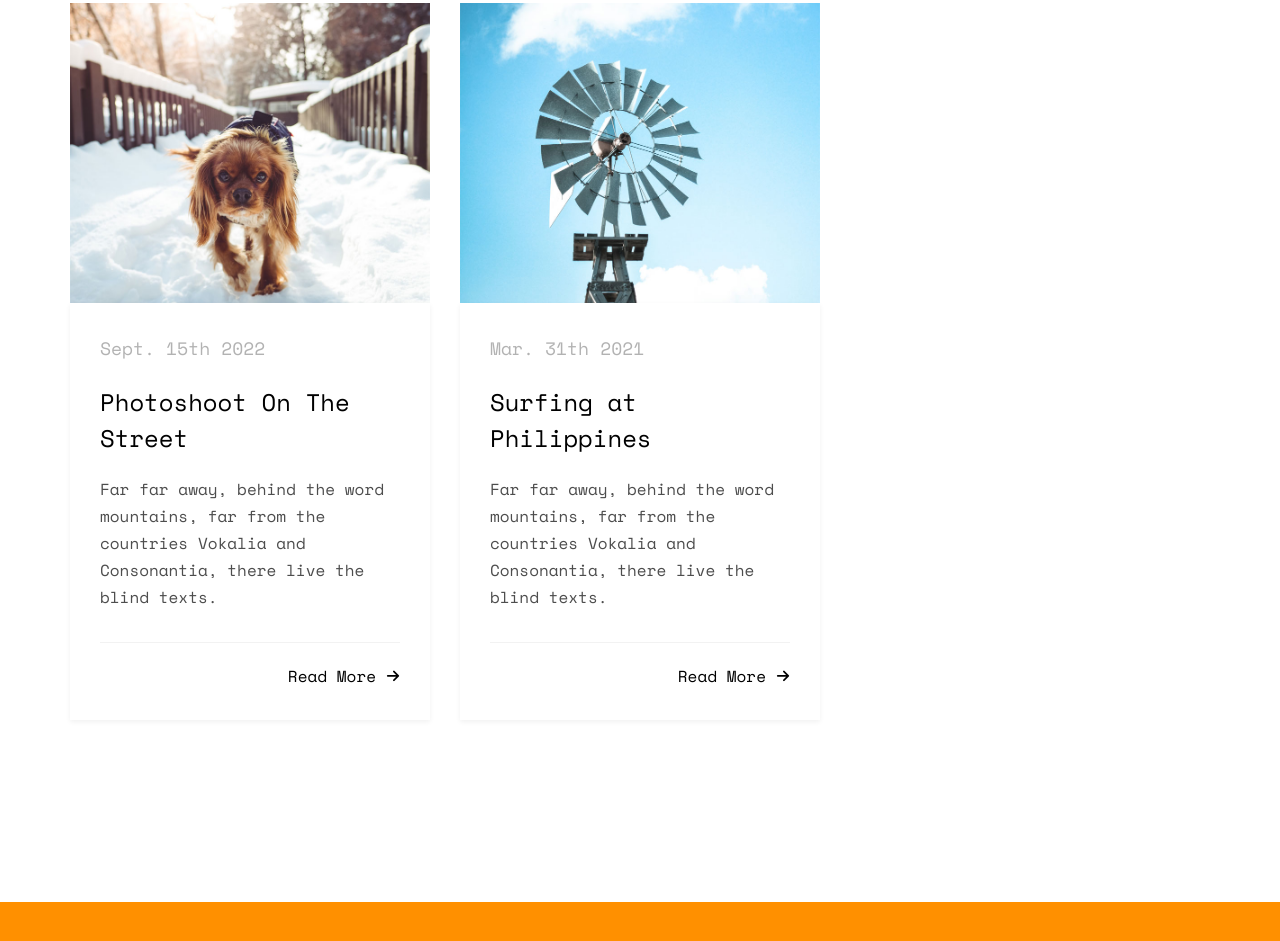
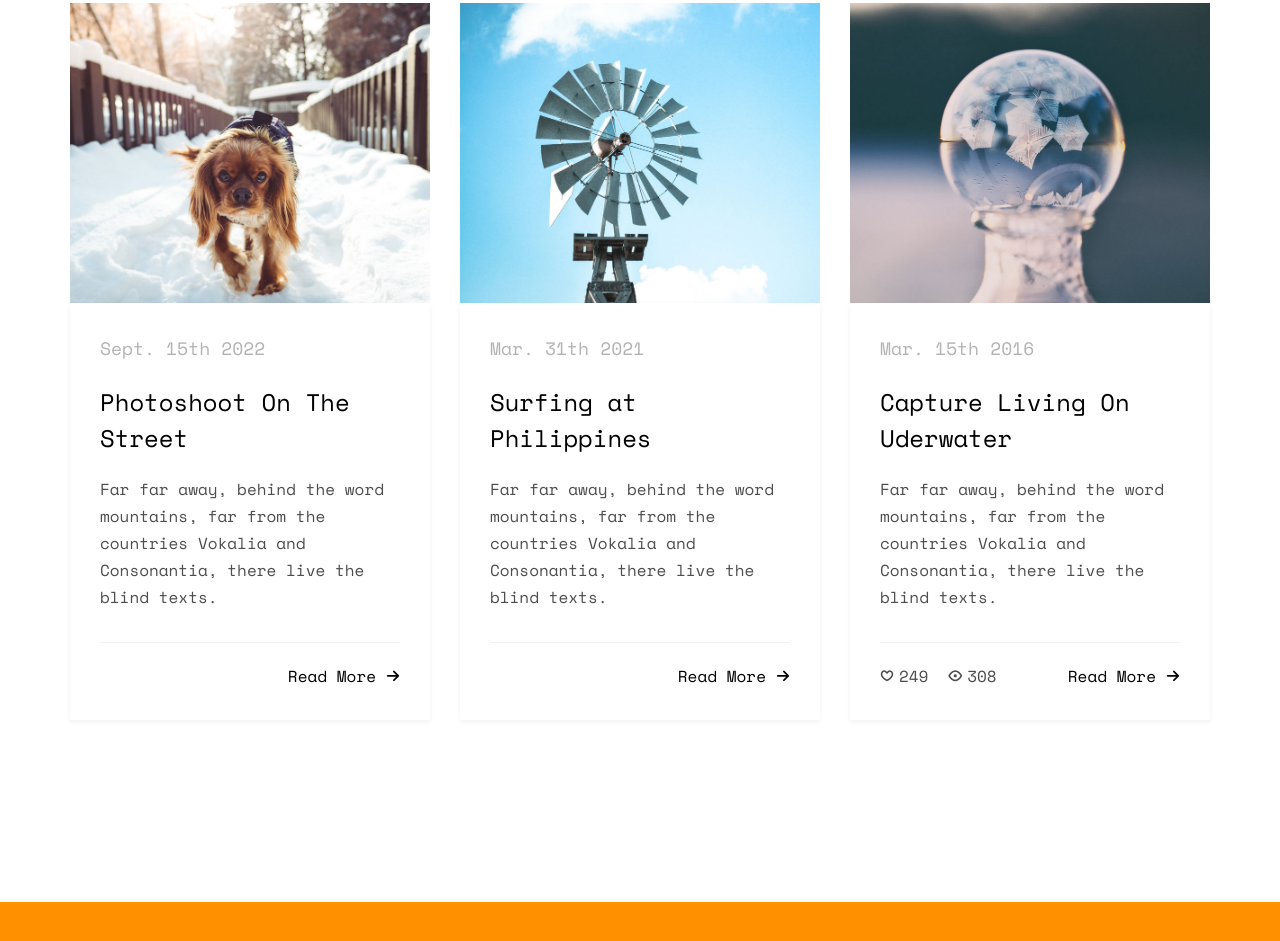
Before and after one commit to Hrushi20/Portfolio, a website: page public/index.html in a window 1280 px wide. Shown: the part 6777-7718 px from the top of the page. Drawn offline with nearby package versions, Linux system fonts and the light colour scheme; files whose address does not match are found by name.

Commit message:
Added card

```diff
--- a/public/index.html
+++ b/public/index.html
@@ -526,21 +526,21 @@
 						</div>
 					</div>
 				</div>
-				<!-- <div class="col-md-4">
+				 <div class="col-md-4">
 					<div class="fh5co-blog animate-box">
 						<a href="#" class="blog-bg" style="background-image: url(images/portfolio-3.jpg);"></a>
 						<div class="blog-text">
 							<span class="posted_on">Mar. 15th 2016</span>
 							<h3><a href="#">Capture Living On Uderwater</a></h3>
 							<p>Far far away, behind the word mountains, far from the countries Vokalia and Consonantia, there live the blind texts.</p>
-							<ul class="stuff"> -->
-								<!-- <li><i class="icon-heart2"></i>249</li>
-								<li><i class="icon-eye2"></i>308</li> -->
-								<!-- <li><a href="#">Read More<i class="icon-arrow-right22"></i></a></li>
+							<ul class="stuff">
+								<li><i class="icon-heart2"></i>249</li>
+								<li><i class="icon-eye2"></i>308</li>
+								 <li><a href="#">Read More<i class="icon-arrow-right22"></i></a></li>
 							</ul>
 						</div>
 					</div>
-				</div> -->
+				</div>
 			</div>
 		</div>
 	</div>
```
